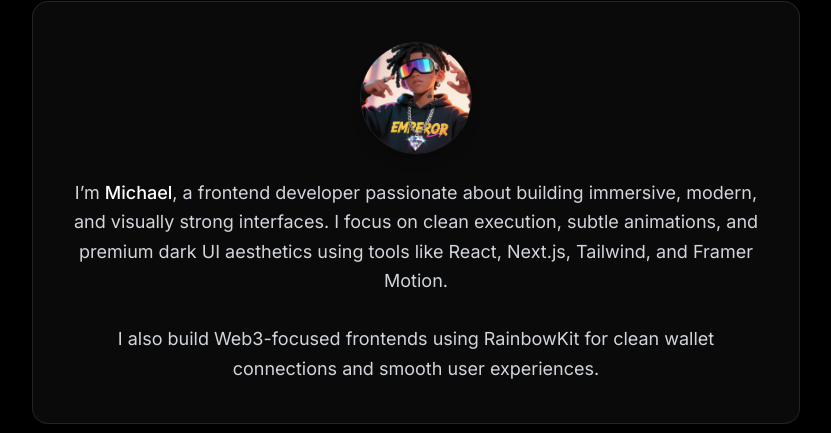
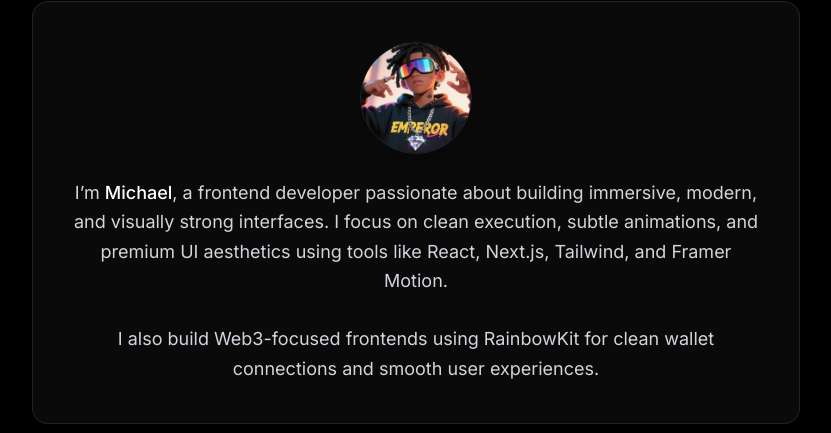
Before and after one commit to Badejomichael/my-portfolio, a Next.js app: page / in a window 1280 px wide. Shown: the part 982-1415 px from the top of the page, without its empty margins (224-1055 px from the left). Built offline with nearby package versions, Linux system fonts and the light colour scheme.

Commit message:
Update About.tsx

```diff
--- a/src/app/components/About.tsx
+++ b/src/app/components/About.tsx
@@ -60,7 +60,7 @@ export default function About() {
           I’m <span className="text-white font-medium">Michael</span>, a
           frontend developer passionate about building immersive, modern, and
           visually strong interfaces.
-          I focus on clean execution, subtle animations, and premium dark UI
+          I focus on clean execution, subtle animations, and premium UI
           aesthetics using tools like React, Next.js, Tailwind, and Framer Motion.
           <br />
           <br />
```
